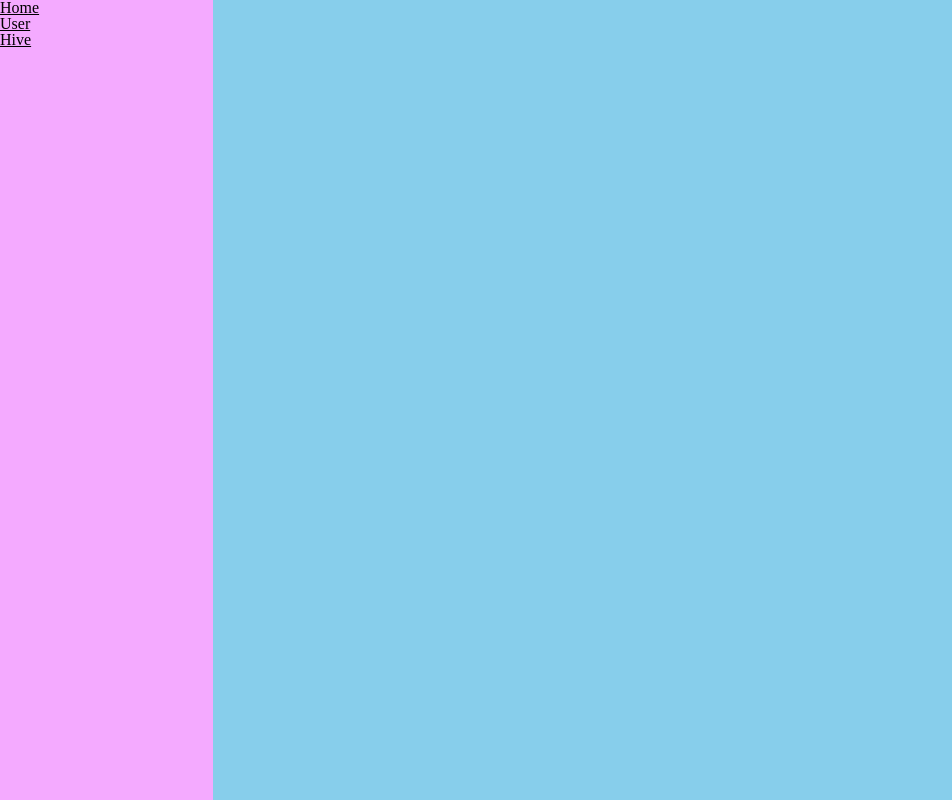
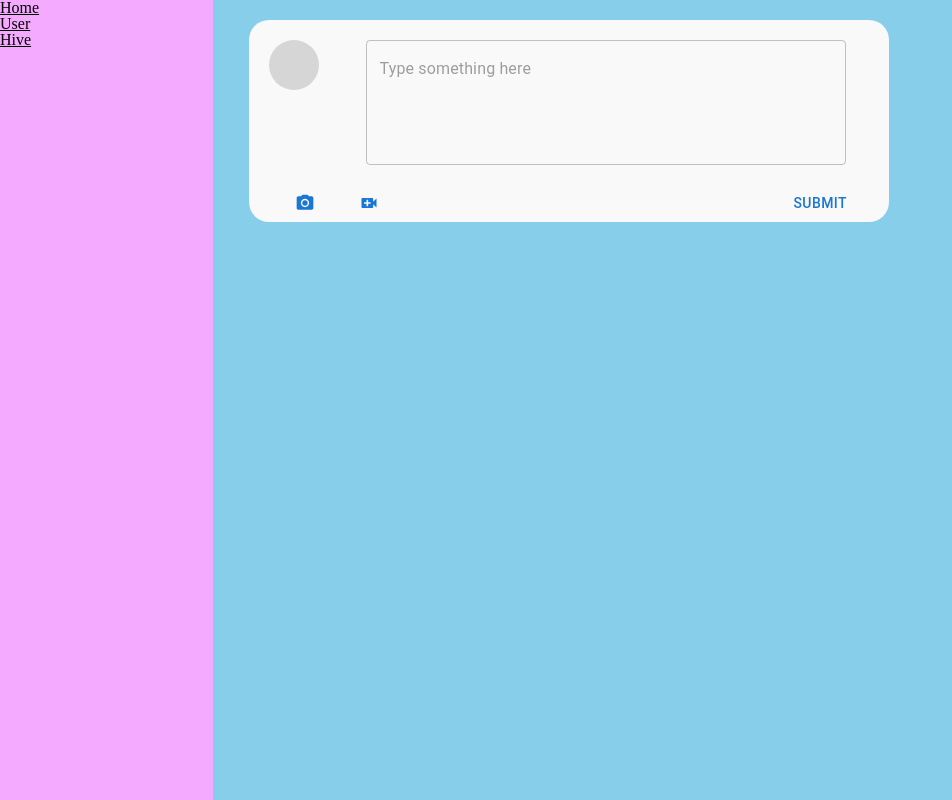
Before and after one commit to DonaldLamNL/buzzer, a React (Vite) app: page / in a window 1280 px wide. Shown: the whole page, without its empty margins (0-952 px from the left). Built offline with nearby package versions, Linux system fonts and the light colour scheme.

Commit message:
Add Post Box

```diff
--- a/src/App.jsx
+++ b/src/App.jsx
@@ -1,6 +1,6 @@
 import { Grid } from "@mui/material";
 import { useRoutes } from "react-router-dom";
-import Main from "./components/Main";
+import Main from "./components/Home";
 import Nav from "./components/Nav";
 import User from "./components/User";
 import Hive from "./components/Hive";
--- a/src/components/Content/MainContent.jsx
+++ b/src/components/Content/MainContent.jsx
@@ -1,10 +1,11 @@
 import React, { Component } from 'react'
+import PostBuzz from './MainContent/PostBuzz'
 
 export default class MainContent extends Component {
     render() {
         return (
         <div>
-
+            <PostBuzz />
         </div>
         )
     }
--- /dev/null
+++ b/src/components/Content/MainContent/PostBuzz.jsx
@@ -0,0 +1,102 @@
+import { Box } from '@mui/system'
+import { TextField, Button, Grid } from '@mui/material';
+import { PhotoCamera, VideoCall } from '@mui/icons-material';
+import React, { useState } from 'react'
+export default function PostBuzz() {
+    const [image, setImage] = useState(null);
+
+    const handleImageChange = (event) => {
+      setImage(URL.createObjectURL(event.target.files[0]));
+    };
+    return (
+        <>
+            <Box
+                sx={{
+                    width: '90%',
+                    backgroundColor: '#f9f9f9',
+                    margin: 'auto',
+                    position: 'relative',
+                    marginTop: '20px',
+                    borderRadius: '20px'
+                }}
+            >
+
+                <Box
+                    sx={{
+                        width: '100%',
+                        // height: 200,
+                        // backgroundColor: '#ff9191',
+                        margin: 'auto',
+                        // transition: 'height 0.3s ease',
+                        // '&:hover': {
+                        //     height: 300,
+                        // },
+                    }}
+                >
+                    <Grid container>
+                        <Grid item xs={2}>
+                            <Box
+                                sx={{
+                                    width: 50,
+                                    height: 50,
+                                    borderRadius: 25,
+                                    backgroundColor: '#d6d6d6',
+                                    margin: '20px',
+                                    // position: 'absolute'
+                                }}
+                            />
+                        </Grid>
+
+                        <Grid item xs={10}>
+                        <TextField
+                            multiline
+                            rows={4}
+                            // rowsMax={Infinity}
+                            fullWidth
+                            variant="outlined"
+                            placeholder="Type something here"
+                            sx={{
+                                fontSize: '16px',
+                                backgroundColor: 'transparent',
+                                borderRadius: '20px',
+                                padding: '0 10px',
+                                width: '90%',
+                                margin: '20px 0',
+                                '&:focus': {
+                                backgroundColor: '#ffffff !important',
+                                },
+                            }}
+                            inputProps={{ rows: 4 }}
+                        />
+                        </Grid>
+                    </Grid>
+                </Box>
+
+                <Box
+                    sx={{
+                        display: 'flex',
+                        marginLeft: '30px',
+                        justifyContent: 'space-between',
+                        alignItems: 'center',
+                        width: '90%'
+                    }}
+                >
+                    <Box sx={{ display: 'flex', alignItems: 'center' }}>
+                        <Button
+                            startIcon={<PhotoCamera />}
+                        >
+                        <input type="file" hidden />
+                        </Button>
+                        <Button
+                            startIcon={<VideoCall />}
+                        >
+                            <input type="file" hidden />
+                        </Button>
+                    </Box>
+                    <Button sx={{ borderRadius: '20px' }}>Submit</Button>
+                </Box>
+            </Box>
+        </>
+
+    )
+}
```
Also changed, not shown: src/components/Content/MainContent/Buzz.jsx (+9 -0 lines), src/components/Home.jsx (renamed from src/components/Main.jsx).
